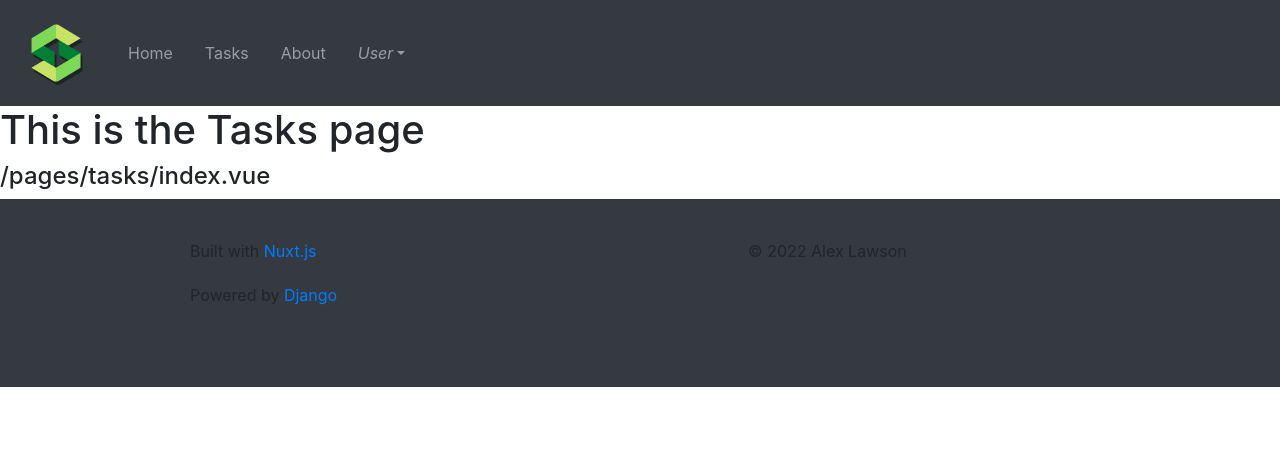
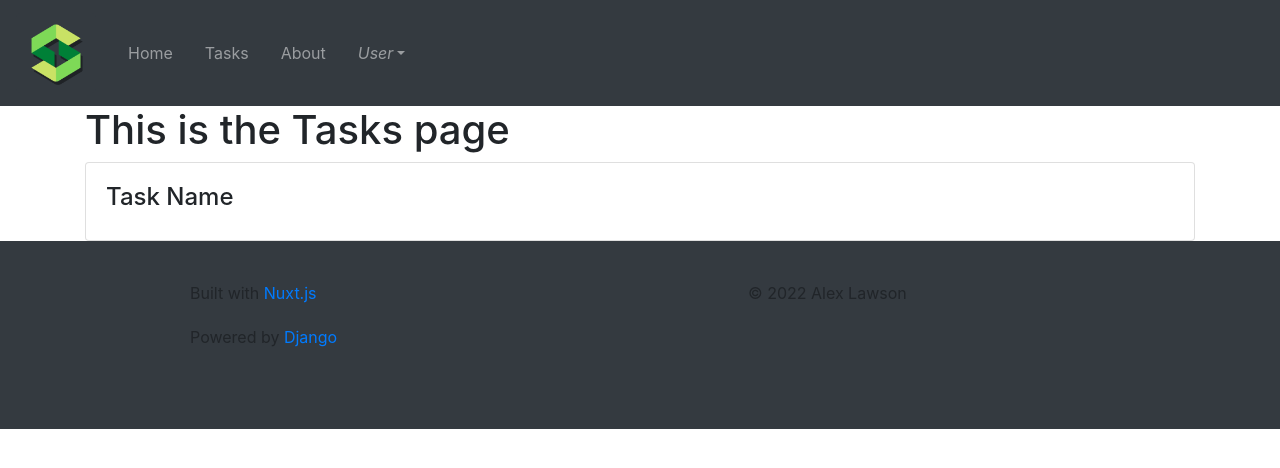
Before and after one commit to aplawson7707/solo-frontend, a Nuxt app: page /tasks in a window 1280 px wide. Shown: the top 468 px of the page. Built offline with nearby package versions, Linux system fonts and the light colour scheme.

Commit message:
Update tasks/index.vue

```diff
--- a/pages/tasks/index.vue
+++ b/pages/tasks/index.vue
@@ -1,6 +1,14 @@
 <template>
-    <div >
-        <h1>This is the Tasks page</h1>
-        <h4>/pages/tasks/index.vue</h4>
-    </div>
+    <b-container>
+        <div>
+            <h1>This is the Tasks page</h1>
+        </div>
+        <b-row>
+            <b-col>
+                <b-card>
+                    <h4>Task Name</h4>
+                </b-card>
+            </b-col>
+        </b-row>
+    </b-container>
 </template>
```
